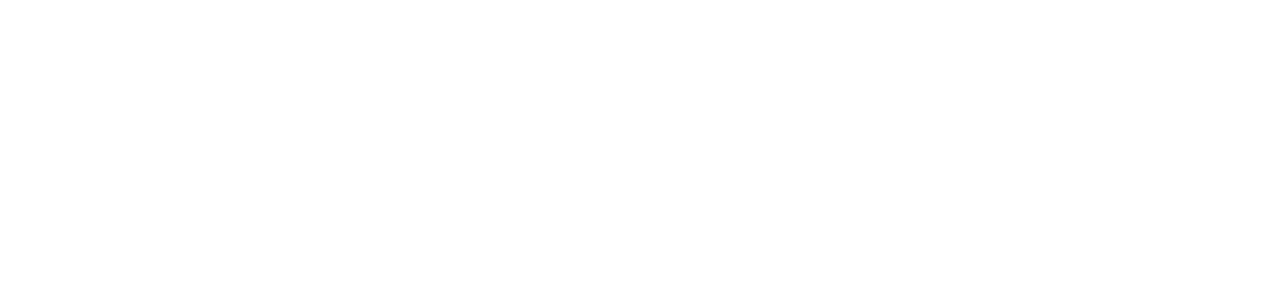
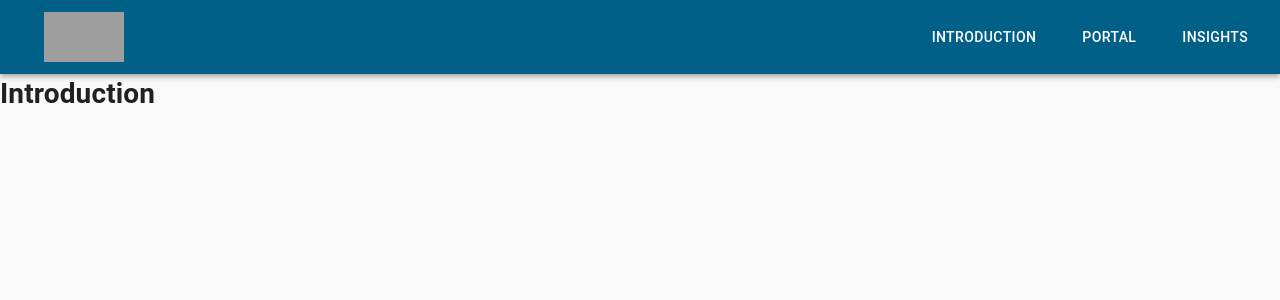
Before and after one commit to evaingith/MaritimeBlue, a React (Create React App) app in the folder blue-funder/: page /MaritimeBlue/portal in a window 1280 px wide. Shown: the top 300 px of the page. Built offline with nearby package versions, Linux system fonts and the light colour scheme; grey boxes are pictures that could not be loaded.

Commit message:
Created application view and set up navigation between views within the application

```diff
--- a/blue-funder/src/components/App.js
+++ b/blue-funder/src/components/App.js
@@ -1,6 +1,7 @@
 import React, { Component }  from "react";
 import LandingPage from "./landing-page";
 import LoginPage from "./login-page";
+import ApplicationView from "./application-view";
 import '../css/App.css';
 import {
   BrowserRouter as Router,
@@ -27,6 +28,9 @@
             <Route path="/MaritimeBlue/login">
               <LoginPage />
             </Route>
+            <Route path="/MaritimeBlue/portal">
+              <ApplicationView />
+            </Route>
           </Switch>
         </Router>
       </div>
--- /dev/null
+++ b/blue-funder/src/components/application-view.js
@@ -0,0 +1,63 @@
+import React, { useState } from "react";
+import CssBaseline from '@material-ui/core/CssBaseline';
+import Grid from '@material-ui/core/Grid';
+import AppBar from '@material-ui/core/AppBar';
+import Toolbar from '@material-ui/core/Toolbar';
+import Typography from '@material-ui/core/Typography';
+import Button from '@material-ui/core/Button';
+import IconButton from '@material-ui/core/IconButton';
+import { makeStyles } from '@material-ui/core/styles';
+import IntroPage from "./intro-page";
+import ListingPage from "./listing-page";
+import InsightPage from "./insights-page";
+
+const useStyles = makeStyles(theme => ({
+  root: {
+  },
+
+  tool: {
+    width: "100%",
+    justifyContent: "space-between",
+    backgroundColor: "#006088",
+  },
+
+  tab: {
+    marginLeft: "30px",
+  }
+}));
+
+const ApplicationView = () => {
+  const classes = useStyles();
+  const [view, setView] = useState('intro');
+  const CurrentView = () => {
+    if (view === 'intro') {
+      return <IntroPage />;
+    } else if (view === 'listing') {
+      return <ListingPage />;
+    } else if (view === 'insight') {
+      return <InsightPage />;
+    }
+  }
+  return (
+    <Grid container component="main" className={classes.root}>
+      <CssBaseline />
+      <AppBar position="static" style={{ padding: 0 }}>
+        <Toolbar className={classes.tool}>
+          <IconButton edge="start" className={classes.logo} color="inherit">
+            <img alt="blue logo" src="https://merequipment.com/wp-content/uploads/WAMarBlue-e1576537274287.png" />
+          </IconButton>
+          <div>
+            <Button onClick={() => setView('intro')} className={classes.tab} color="inherit">Introduction</Button>
+            <Button onClick={() => setView('listing')} className={classes.tab} color="inherit">Portal</Button>
+            <Button onClick={() => setView('insight')} className={classes.tab} color="inherit">Insights</Button>
+          </div>
+        </Toolbar>
+      </AppBar>
+      <div>
+        <CurrentView />
+      </div>
+    </Grid>
+  )
+}
+
+export default ApplicationView;
--- /dev/null
+++ b/blue-funder/src/components/insights-page.js
@@ -0,0 +1,20 @@
+import React, { useState } from "react";
+import CssBaseline from '@material-ui/core/CssBaseline';
+import Grid from '@material-ui/core/Grid';
+import { makeStyles } from '@material-ui/core/styles';
+
+const useStyles = makeStyles(theme => ({
+  root: {
+
+  },
+}));
+
+const InsightPage = () => {
+  return (
+    <div>
+      <h1>Insights</h1>
+    </div>
+  )
+}
+
+export default InsightPage;
--- /dev/null
+++ b/blue-funder/src/components/intro-page.js
@@ -0,0 +1,20 @@
+import React, { useState } from "react";
+import CssBaseline from '@material-ui/core/CssBaseline';
+import Grid from '@material-ui/core/Grid';
+import { makeStyles } from '@material-ui/core/styles';
+
+const useStyles = makeStyles(theme => ({
+  root: {
+
+  },
+}));
+
+const IntroPage = () => {
+  return (
+    <div>
+      <h1>Introduction</h1>
+    </div>
+  )
+}
+
+export default IntroPage;
--- /dev/null
+++ b/blue-funder/src/components/listing-page.js
@@ -0,0 +1,20 @@
+import React, { useState } from "react";
+import CssBaseline from '@material-ui/core/CssBaseline';
+import Grid from '@material-ui/core/Grid';
+import { makeStyles } from '@material-ui/core/styles';
+
+const useStyles = makeStyles(theme => ({
+  root: {
+
+  },
+}));
+
+const ListingPage = () => {
+  return (
+    <div>
+      <h1>Listings</h1>
+    </div>
+  )
+}
+
+export default ListingPage;
--- a/blue-funder/src/components/login-page.js
+++ b/blue-funder/src/components/login-page.js
@@ -3,6 +3,7 @@
 import CssBaseline from '@material-ui/core/CssBaseline';
 import TextField from '@material-ui/core/TextField';
 import Link from '@material-ui/core/Link';
+import { Link as Linker } from "react-router-dom";
 import Paper from '@material-ui/core/Paper';
 import Grid from '@material-ui/core/Grid';
 import Typography from '@material-ui/core/Typography';
@@ -147,13 +148,14 @@
                       </Link>
                     </Grid>
                   </Grid>
+                  <Linker to="/MaritimeBlue/portal">
                     <Button
-                    type="submit"
                       variant="contained"
                       className={classes.submit}
                     >
                       Sign In
                     </Button>
+                  </Linker>
                 </form>
               </CardContent>
             </Card>
```
Lines whose indentation alone changed are shown as unchanged.
